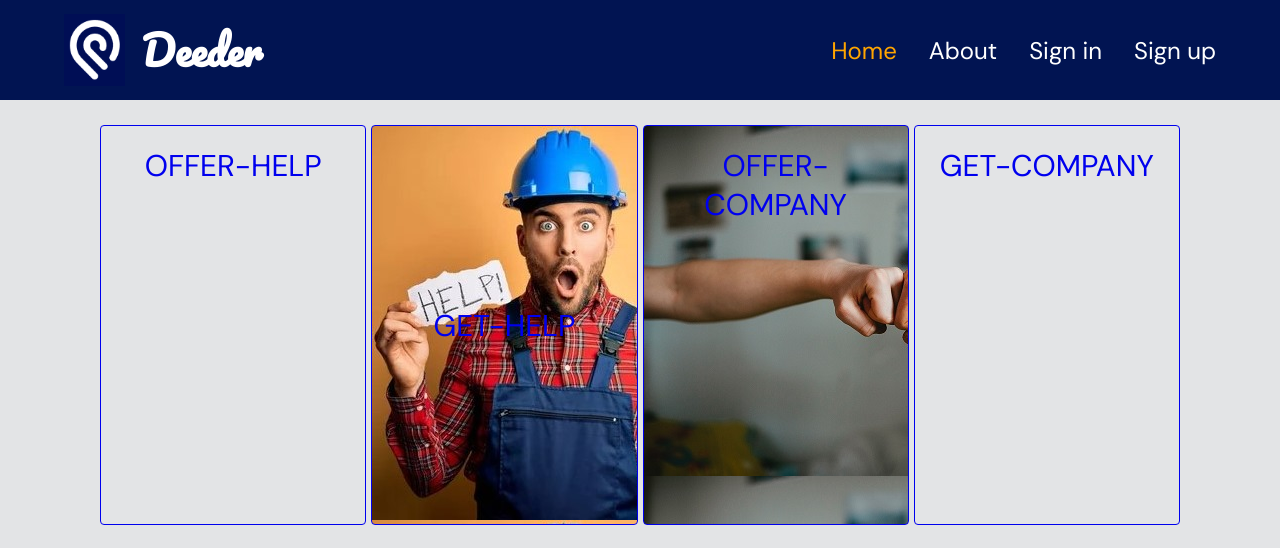
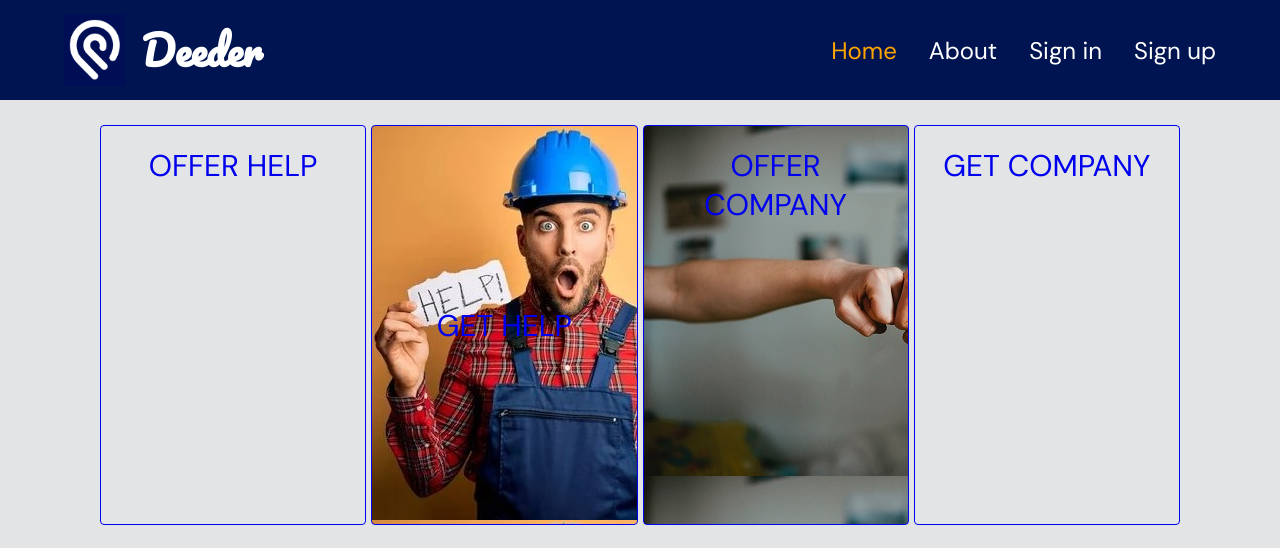
Before and after one commit to Andrea-Brezanova/deeder, a React (Create React App) app in the folder frontend/: page / in a window 1280 px wide. Shown: the top 548 px of the page. Built offline with nearby package versions, Linux system fonts and the light colour scheme.

Commit message:
add navlinks to homepage

```diff
--- a/frontend/src/App.css
+++ b/frontend/src/App.css
@@ -34,6 +34,7 @@ body {
   align-items: center;
   gap: 1rem;
 }
+
 
 .deeder {
   flex-direction: row;
--- a/frontend/src/App.js
+++ b/frontend/src/App.js
@@ -1,5 +1,5 @@
 import "./App.css";
-import { Routes, Route } from "react-router-dom";
+import { Routes, Route, NavLink } from "react-router-dom";
 import Layout from "./Components/Layout";
 import Home from "./Components/Home";
 import About from "./Components/About";
@@ -31,7 +31,7 @@ function App() {
             <Route path="offer-company" element={<OfferCompany />} />
             <Route path="get-company" element={<GetCompany />} />
           </Route>
-          <Route path="allposts" element={<AllPosts />} />
+          <Route path="posts" element={<AllPosts />} />
           <Route path="*" element={<NoPage />} />
         </Route>
       </Routes>
--- a/frontend/src/Components/Home.js
+++ b/frontend/src/Components/Home.js
@@ -1,23 +1,24 @@
 import React from "react";
-import { Navigate, useNavigate } from "react-router-dom";
+import { Navigate, useNavigate, NavLink } from "react-router-dom";
 
 export default function Home() {
   return (
     <div className="main-body">
-      <a className="offer-help" href=".com">
-        <div>OFFER-HELP</div>
-      </a>
-      <a className="get-help" href=".com">
-        <div>GET-HELP</div>
-      </a>
+      <NavLink className="offer-help" to="/protected/offer-help">
+        <div>OFFER HELP</div>
+        </NavLink>
 
-      <a className="offer-company" href=".com">
-        <div>OFFER-COMPANY</div>
-      </a>
+      <NavLink className="get-help" to="/protected/get-help">
+        <div>GET HELP</div>
+      </NavLink>
 
-      <a className="get-company" href=".com">
-        <div>GET-COMPANY</div>
-      </a>
+      <NavLink className="offer-company" to="/protected/offer-company">
+        <div>OFFER COMPANY</div>
+      </NavLink>
+
+      <NavLink className="get-company" to="/protected/get-company">
+        <div>GET COMPANY</div>
+      </NavLink>
     </div>
   );
 }
--- a/frontend/src/Components/Navbar.js
+++ b/frontend/src/Components/Navbar.js
@@ -9,7 +9,7 @@ export default function Navbar() {
   return (
     <div className="nav">
       <div className="logo">
-         <img src="/Images/Logo-blue.png" alt="logo.png"></img>
+        <img src="/Images/Logo-blue.png" alt="logo.png" href="/"></img>
         <NavLink
           to="/"
           className="deeder"
--- a/frontend/src/Components/OfferHelp.js
+++ b/frontend/src/Components/OfferHelp.js
@@ -1,9 +1,12 @@
 import { Link } from 'react-router-dom';
+import { Navigate, useNavigate } from "react-router-dom";
 
-export default function OfferHelp() {
+function OfferHelp() {
   return (
     <>
-    <div>OfferHelp</div>
+    <div>This is where you can Offer Help</div>
     </>
   )
 }
+
+export default OfferHelp;
```
